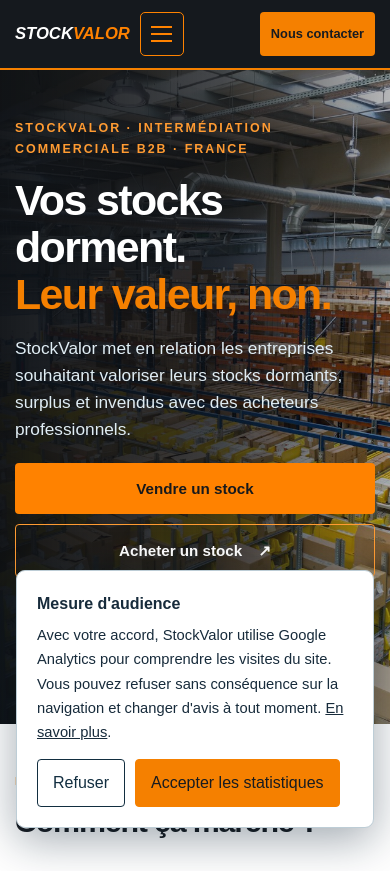
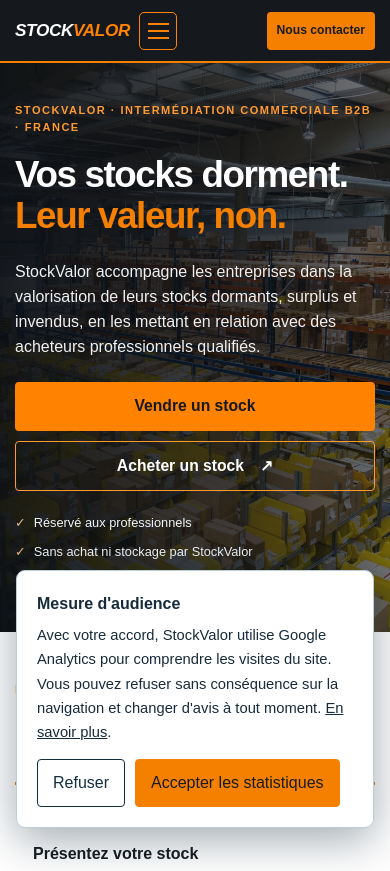
Before and after one commit to stockvalor/Stockvalor, a plain HTML site: page index.html in a window 390 px wide. Shown: the top 871 px of the page. Drawn offline with Linux system fonts and the light colour scheme.

Commit message:
Améliorer l'accueil StockValor : présentation B2B premium et ergonomie mobile

```diff
--- a/index.html
+++ b/index.html
@@ -325,6 +325,46 @@ footer{background:#101317;border-top:3px solid #f58000}.cookie-actions .accept{b
 #opportunites .card p{flex:1}
 @media(max-width:850px){.menu-toggle{display:flex}.links a:not(.cta){display:none}.nav{gap:10px}.links{margin-left:auto}.hero{padding:58px 0 50px}.hero h1{font-size:clamp(2.6rem,9vw,4rem)}}
 @media(max-width:520px){.hero{padding:48px 0 44px}.hero h1{font-size:clamp(2.65rem,11vw,3.1rem);line-height:1.09;margin:18px 0}.hero p{line-height:1.55;margin-bottom:20px}.hero .trustline{margin-top:20px}.hero-actions{gap:10px}.nav{min-height:68px}.brand{font-size:1.04rem;letter-spacing:0}.links .cta{min-height:44px;padding:9px 11px}section{padding:48px 0}}
+
+/* Optimisation premium de la première impression — responsive, sans modifier les autres sections. */
+header .nav{min-height:72px;gap:18px}
+header .brand{font-size:1.24rem;letter-spacing:-.35px;white-space:nowrap}
+header .links .cta.dark{min-height:43px;padding:10px 17px;font-size:.88rem;font-weight:700}
+.hero{background-image:linear-gradient(90deg,rgba(12,15,19,.96) 0%,rgba(12,15,19,.88) 38%,rgba(12,15,19,.63) 72%,rgba(12,15,19,.42) 100%),url('assets/entrepot.jpg');padding:92px 0 82px}
+.hero .eyebrow{font-size:.76rem;letter-spacing:2.1px;line-height:1.65}
+.hero h1{font-size:clamp(2.8rem,5.4vw,4.65rem);letter-spacing:-2.1px;line-height:1.12;max-width:800px;margin:21px 0 24px}
+.hero p{max-width:650px;font-size:1.08rem;line-height:1.65;color:#f0f0f0;margin-bottom:27px}
+.hero-actions{gap:12px}
+.hero-actions .cta{min-height:51px;padding:12px 23px;font-size:.98rem}
+.hero .trustline{margin-top:29px;gap:12px 24px;line-height:1.5}
+@media(max-width:850px){
+ header .nav{min-height:66px;gap:12px}
+ header .brand{font-size:1.13rem}
+ header .menu-toggle{width:40px;height:40px;padding:8px}
+ header .links .cta.dark{min-height:40px;padding:9px 12px}
+ .hero{padding:63px 0 59px}
+ .hero h1{font-size:clamp(2.65rem,7.2vw,3.65rem)}
+}
+@media(max-width:520px){
+ header .nav{min-height:61px;gap:9px}
+ header .brand{font-size:clamp(.99rem,4.4vw,1.12rem)}
+ header .menu-toggle{width:38px;height:38px;flex-shrink:0}
+ header .links{margin-left:auto}
+ header .links .cta.dark{font-size:.76rem;padding:8px 10px;min-height:38px;white-space:nowrap}
+ .hero{padding:39px 0 42px;background-image:linear-gradient(90deg,rgba(12,15,19,.94),rgba(12,15,19,.76) 65%,rgba(12,15,19,.57)),url('assets/entrepot.jpg');background-position:55% center}
+ .hero .eyebrow{font-size:.69rem;letter-spacing:1.5px;line-height:1.55}
+ .hero h1{font-size:clamp(2.3rem,9.3vw,3rem);letter-spacing:-1.4px;line-height:1.12;margin:18px 0 22px}
+ .hero p{font-size:1rem;line-height:1.58;margin-bottom:22px}
+ .hero-actions{gap:10px}
+ .hero-actions .cta{min-height:49px;padding:11px 15px;font-size:.98rem}
+ .hero .trustline{margin-top:22px;gap:10px;font-size:.8rem}
+}
+@media(max-width:360px){
+ header .brand{font-size:.94rem}
+ header .links .cta.dark{font-size:.7rem;padding:8px}
+ .hero h1{font-size:2.2rem}
+}
+
 </style>
 </head>
 <body><a class="skip" href="#contenu">Aller au contenu</a><header>
@@ -346,7 +386,7 @@ footer{background:#101317;border-top:3px solid #f58000}.cookie-actions .accept{b
   <div class="wrap">
     <div class="eyebrow">StockValor · Intermédiation commerciale B2B · France</div>
     <h1>Vos stocks dorment.<br><span class="accent">Leur valeur, non.</span></h1>
-    <p>StockValor met en relation les entreprises souhaitant valoriser leurs stocks dormants, surplus et invendus avec des acheteurs professionnels.</p>
+    <p>StockValor accompagne les entreprises dans la valorisation de leurs stocks dormants, surplus et invendus, en les mettant en relation avec des acheteurs professionnels qualifiés.</p>
     <div class="hero-actions">
       <a class="cta light" href="#contact" data-intent="vendeur">Vendre un stock</a>
       <a class="cta outline" href="#contact" data-intent="acheteur">Acheter un stock <span aria-hidden="true">↗</span></a>
```
